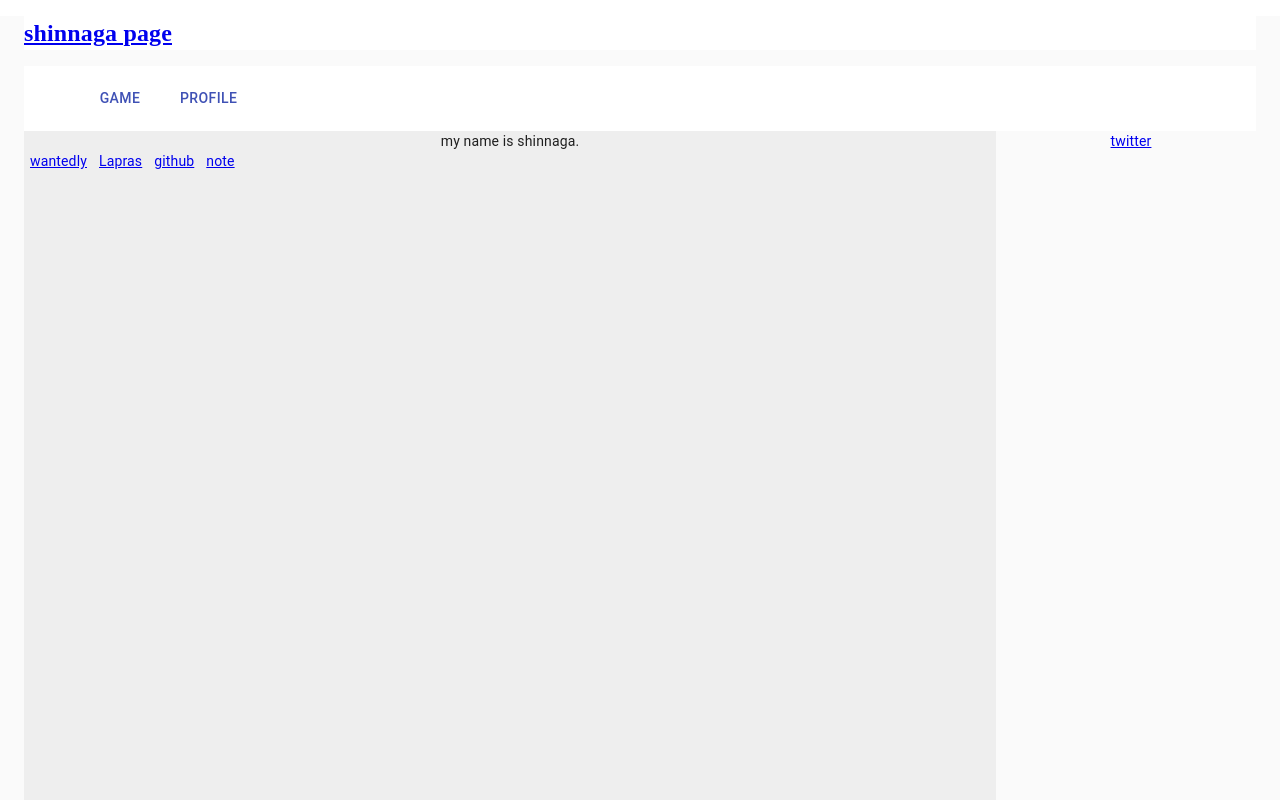
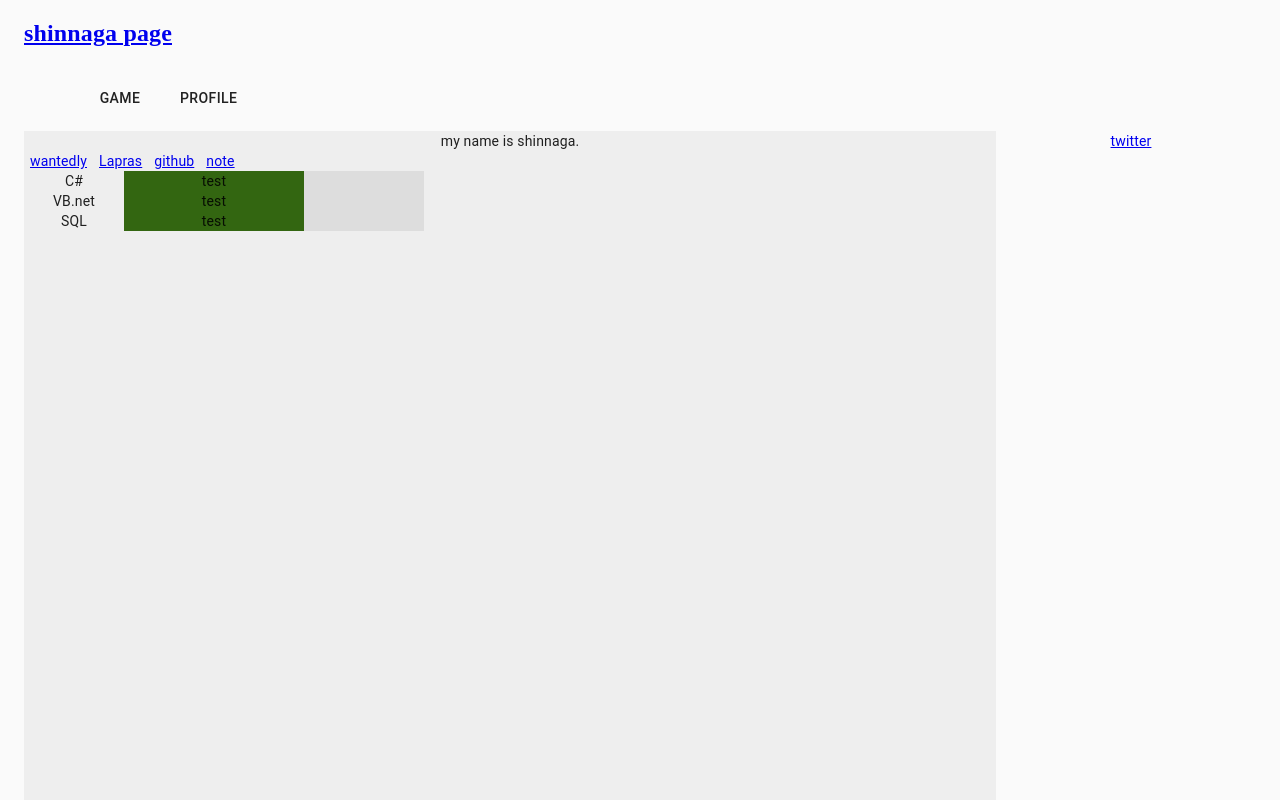
Before and after one commit to sinjikoro/my-app, a React (Create React App) app: page /profile in a window 1280 px wide. Shown: the top 800 px of the page. Built offline with nearby package versions, Linux system fonts and the light colour scheme.

Commit message:
css edit

```diff
--- a/src/App.css
+++ b/src/App.css
@@ -1,11 +1,6 @@
-html {
-  background-color: #ffffff;
-}
-
 .header-nav {
   position: sticky;
   top:0;
-  background-color: #ffffff;
 }
 
 .main {
--- a/src/components/Header.css
+++ b/src/components/Header.css
@@ -1,7 +1,3 @@
-header {
-  background-color: #ffffff;
-}
-
 .header_logo {
   font-size: 24px;
   font-family: 'Amatic SC', cursive;
--- a/src/components/HeaderMenu.js
+++ b/src/components/HeaderMenu.js
@@ -11,7 +11,7 @@ export default function HeaderMenu(props) {
     <Toolbar>
       <ul className="header_nav">
         {menus.map((menu) => (
-          <li><Link to={menu.url}><Button color='Primary'>{menu.title}</Button></Link></li>
+          <li><Link to={menu.url}><Button>{menu.title}</Button></Link></li>
         ))}
       </ul>
   </Toolbar>
--- a/src/components/Profile.js
+++ b/src/components/Profile.js
@@ -1,5 +1,12 @@
 import React from 'react';
 import './Profile.css';
+import SkillChart from './Skill-chart';
+
+const skills = [
+  {skill: 'C#', expPint: 7},
+  {skill: 'VB.net', expPint: 7},
+  {skill: 'SQL', expPint: 7},
+]
 
 const Profile = () => {
   return (
@@ -11,6 +18,7 @@ const Profile = () => {
         <a href='https://github.com/sinjikoro' target='_blank' rel='noopener noreferrer'>github</a>
         <a href='https://note.com/shinnaga' target='_blank' rel='noopener noreferrer'>note</a>
       </section>
+      <SkillChart skills={skills} />
     </div>
   )
 }
--- /dev/null
+++ b/src/components/Skill-chart.css
@@ -0,0 +1,18 @@
+.chart {
+  display: flex;
+}
+
+.skill-name {
+  width: 100px;
+}
+
+.chart-frame {
+  background-color: #ddd;
+  width: 300px;
+}
+
+.chart-bar {
+  display: block;
+  background-color: #361;
+  width: 60%;
+}
--- /dev/null
+++ b/src/components/Skill-chart.js
@@ -0,0 +1,22 @@
+import React from 'react';
+import PropTypes from 'prop-types';
+import './Skill-chart.css';
+
+export default function SkillChart(props) {
+  const {skills} = props;
+
+  return(
+    <div>
+      {skills.map((skill) => (
+        <div className='chart'>
+          <span className='skill-name'>{skill.skill}</span>
+          <div className='chart-frame'><span className='chart-bar'>test</span></div>
+        </div>
+      ))}
+    </div>
+  )
+};
+
+SkillChart.propTypes = {
+  skills: PropTypes.array,
+};
```
